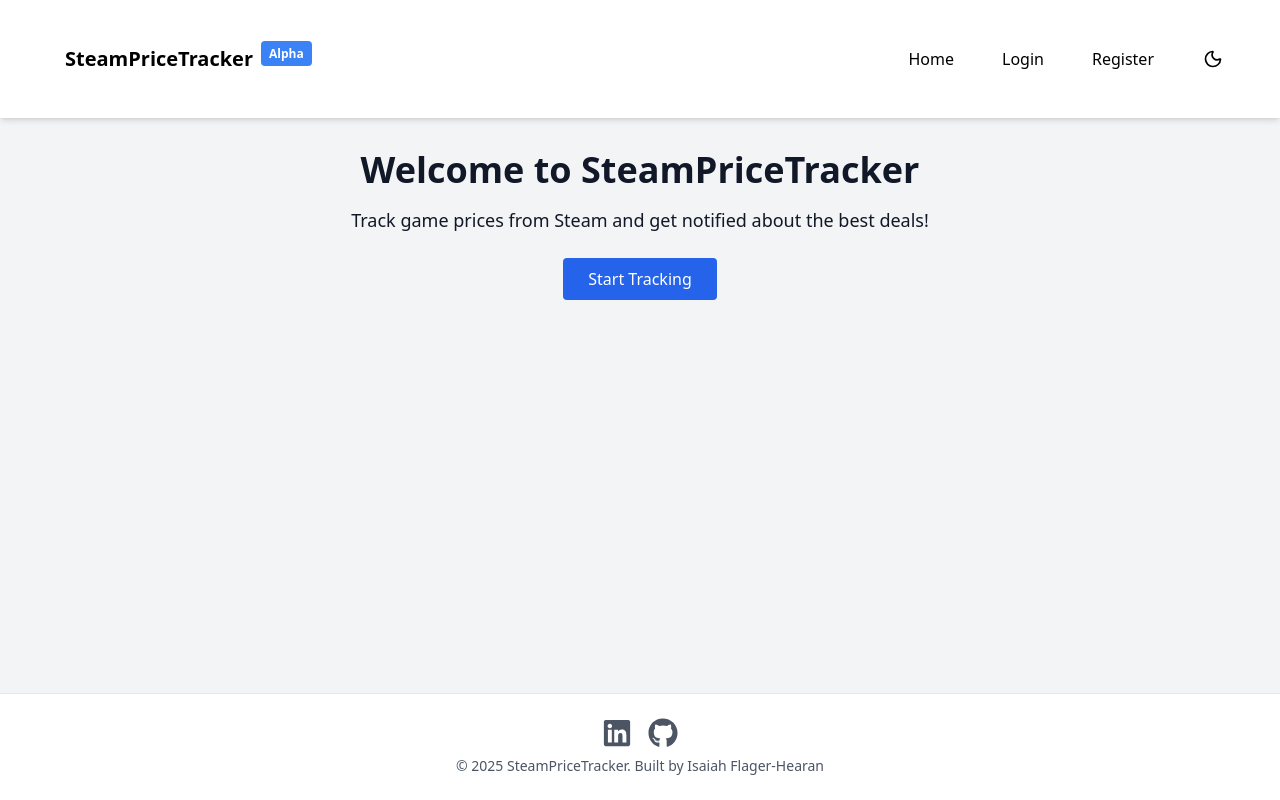
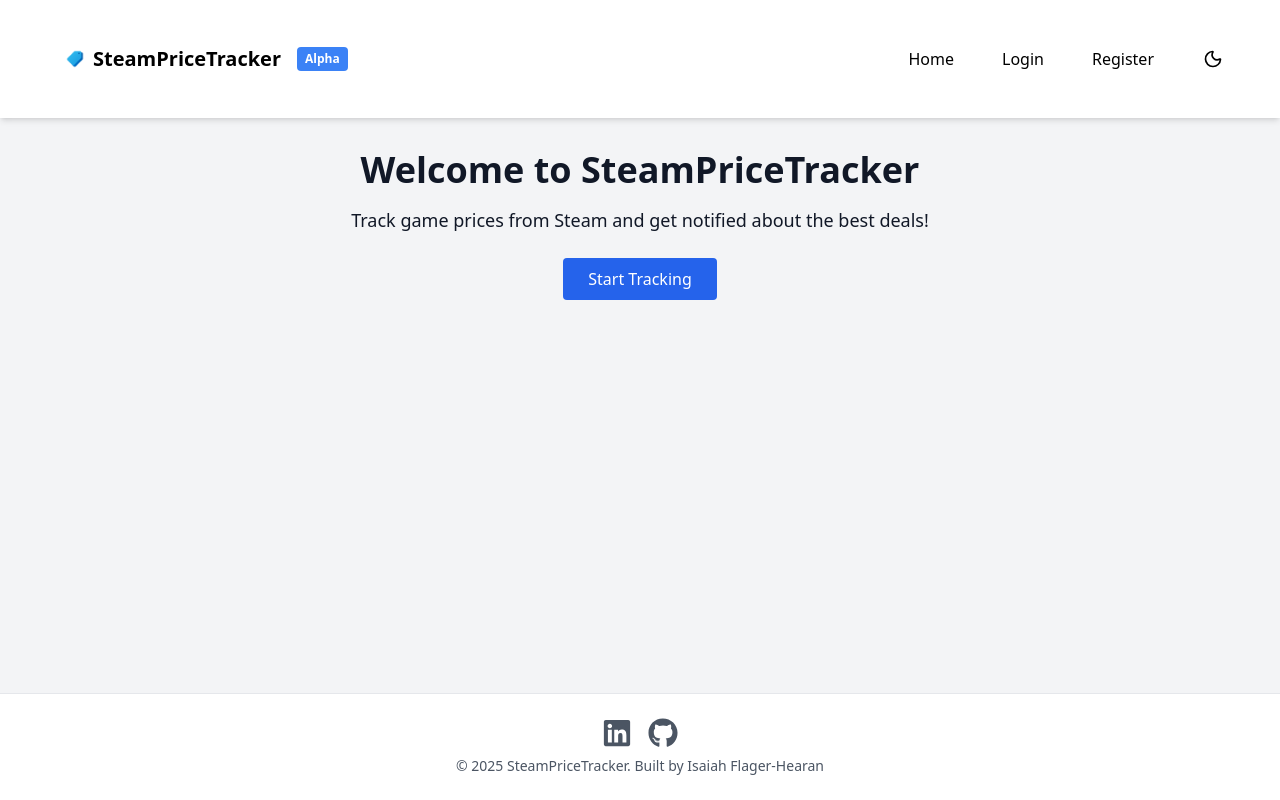
Before and after one commit to PapaZay/SteamPriceTracker, a React (Vite) app in the folder frontend/: page / in a window 1280 px wide. Built offline with nearby package versions, Linux system fonts and the light colour scheme; no server answers.

Commit message:
added logo to home button on homepage

```diff
--- a/frontend/src/components/Navbar.tsx
+++ b/frontend/src/components/Navbar.tsx
@@ -14,7 +14,8 @@ const Navbar = () => {
     <nav className="flex items-center justify-between px-2 sm:px-6 py-4 bg-white dark:bg-darkblue shadow-md">
         <div className="flex items-center justify-between w-full px-4 py-4">
         <Link to="/">
-      <button className="text-sm sm:text-xl font-bold text-black bg-transparent dark:text-white hover:bg-gray-200 dark:hover:bg-gray-700">
+      <button className="flex items-center gap-2 sm:text-xl font-bold text-black bg-transparent dark:text-white hover:bg-gray-200 dark:hover:bg-gray-700">
+          <img src="/icons8-tags-windows-11-color-96.png" alt="SteamPriceTracker Logo" className="w-4 h-4 sm:w-5 sm:h-5" />
         SteamPriceTracker
          <span className="px-1 py-0.5 sm:px-2 sm:py-1 text-xs ml-1 sm:ml-2 text-white bg-blue-500 rounded align-super">Alpha</span>
       </button>
@@ -38,6 +39,10 @@ const Navbar = () => {
                           className="px-4 py-2 rounded hover:bg-gray-200 text-black dark:hover:bg-gray-700 dark:text-white">
                         Dashboard
                     </Link>
+                    {/*<Link to="/alerts"
+                          className="px-4 py-2 rounded hover:bg-gray-200 text-black dark:hover:bg-gray-700 dark:text-white">
+                        Alerts
+                    </Link>*/}
                 <UserProfile />
                 </>
             ) : (
@@ -92,6 +97,10 @@ const Navbar = () => {
                                 className="block px-4 py-2 rounded hover:bg-gray-200 text-black dark:hover:bg-gray-700 dark:text-white">
                                     Dashboard
                                 </Link>
+                                <Link to="/alerts"
+                                      className="block px-4 py-2 rounded hover:bg-gray-200 text-black dark:hover:bg-gray-700 dark:text-white">
+                                    Alerts
+                                </Link>
                                 <UserProfile />
                             </>
                         ) : (
```
